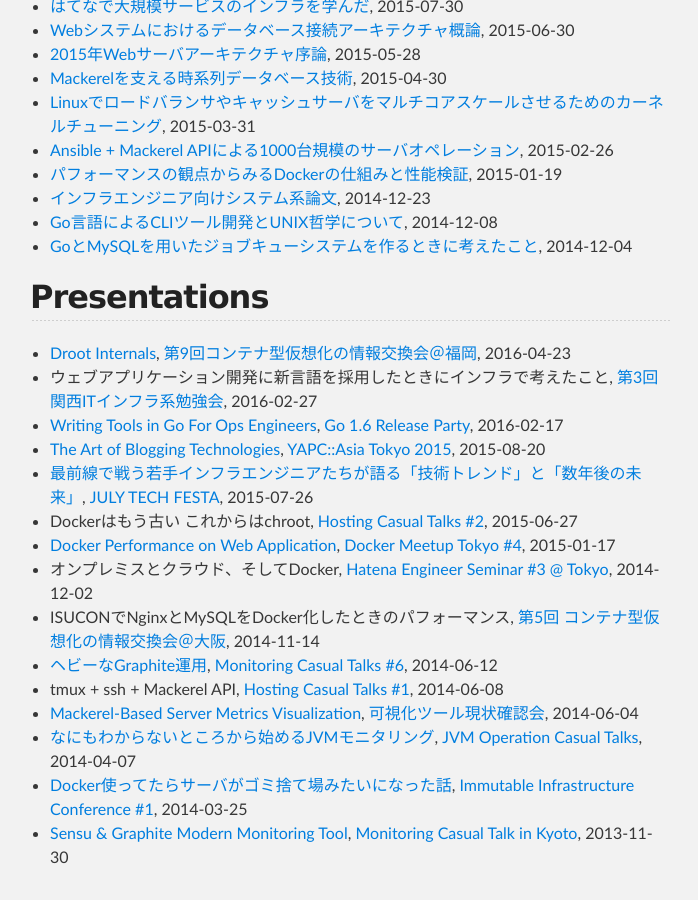
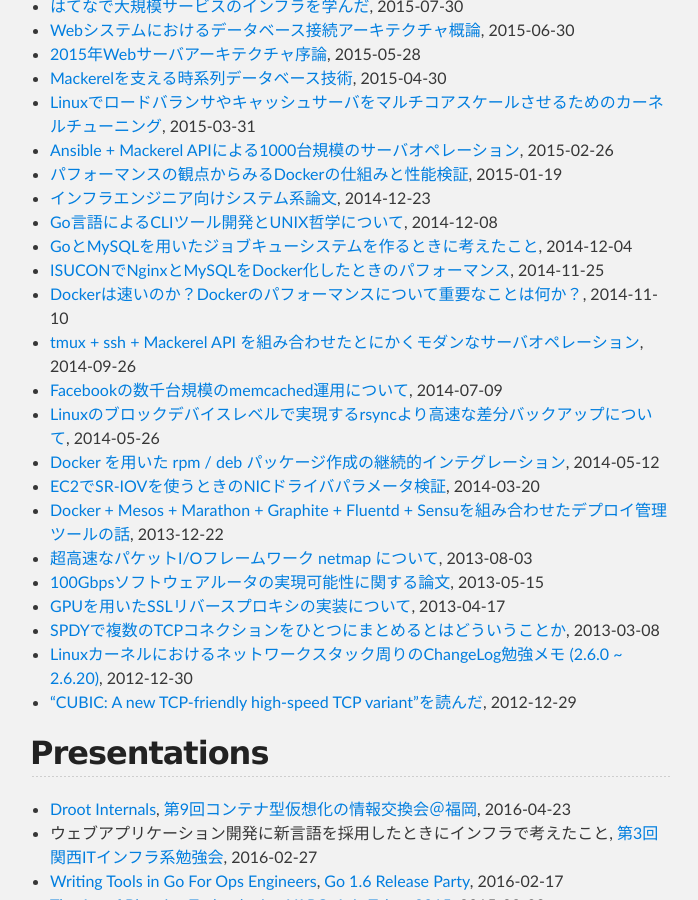
Before and after one commit to yuuki/yuuk.io, a Jekyll site: the page built from index.md, in a window 1280 px wide and 900 px high, scrolled down 1964 px. Shown: the whole window, without its empty margins (290-988 px from the left). Built offline with Jekyll 4.4.1, drawn with Linux system fonts in a browser that asks for light colours; nearby versions of some CDN libraries.

Commit message:
Sync README.md in master branch to index.md in gh-pages

```diff
--- a/index.md
+++ b/index.md
@@ -68,6 +68,20 @@
 - [インフラエンジニア向けシステム系論文](http://blog.yuuk.io/entry/system-papers), 2014-12-23
 - [Go言語によるCLIツール開発とUNIX哲学について](http://blog.yuuk.io/entry/go-cli-unix), 2014-12-08
 - [GoとMySQLを用いたジョブキューシステムを作るときに考えたこと](http://blog.yuuk.io/entry/go-and-mysql-jobqueue), 2014-12-04
+- [ISUCONでNginxとMySQLをDocker化したときのパフォーマンス](http://blog.yuuk.io/entry/dockerized-isucon), 2014-11-25
+- [Dockerは速いのか？Dockerのパフォーマンスについて重要なことは何か？](http://blog.yuuk.io/entry/docker-performance), 2014-11-10
+- [tmux + ssh + Mackerel API を組み合わせたとにかくモダンなサーバオペレーション](http://blog.yuuk.io/entry/tmux-ssh-mackerel), 2014-09-26
+- [Facebookの数千台規模のmemcached運用について](http://blog.yuuk.io/entry/facebook-memcached-paper), 2014-07-09
+- [Linuxのブロックデバイスレベルで実現するrsyncより高速な差分バックアップについて](http://blog.yuuk.io/entry/dsync-paper), 2014-05-26
+- [Docker を用いた rpm / deb パッケージ作成の継続的インテグレーション](http://blog.yuuk.io/entry/docker-package-ci), 2014-05-12
+- [EC2でSR-IOVを使うときのNICドライバパラメータ検証](http://blog.yuuk.io/entry/2014/03/20/085600), 2014-03-20
+- [Docker + Mesos + Marathon + Graphite + Fluentd + Sensuを組み合わせたデプロイ管理ツールの話](http://blog.yuuk.io/entry/2013/12/22/174813), 2013-12-22
+- [超高速なパケットI/Oフレームワーク netmap について](http://blog.yuuk.io/entry/2013/08/03/162715), 2013-08-03
+- [100Gbpsソフトウェアルータの実現可能性に関する論文](http://blog.yuuk.io/entry/2013/05/15/153824), 2013-05-15
+- [GPUを用いたSSLリバースプロキシの実装について](http://blog.yuuk.io/entry/2013/04/17/171230), 2013-04-17
+- [SPDYで複数のTCPコネクションをひとつにまとめるとはどういうことか](http://blog.yuuk.io/entry/2013/03/08/185414), 2013-03-08
+- [Linuxカーネルにおけるネットワークスタック周りのChangeLog勉強メモ (2.6.0 ~ 2.6.20)](http://blog.yuuk.io/entry/linuxkernel-network-changelog-2.6.0-2.6.20), 2012-12-30
+- ["CUBIC: A new TCP-friendly high-speed TCP variant"を読んだ](http://blog.yuuk.io/entry/cubictcp), 2012-12-29
 
 ## Presentations
 
```
